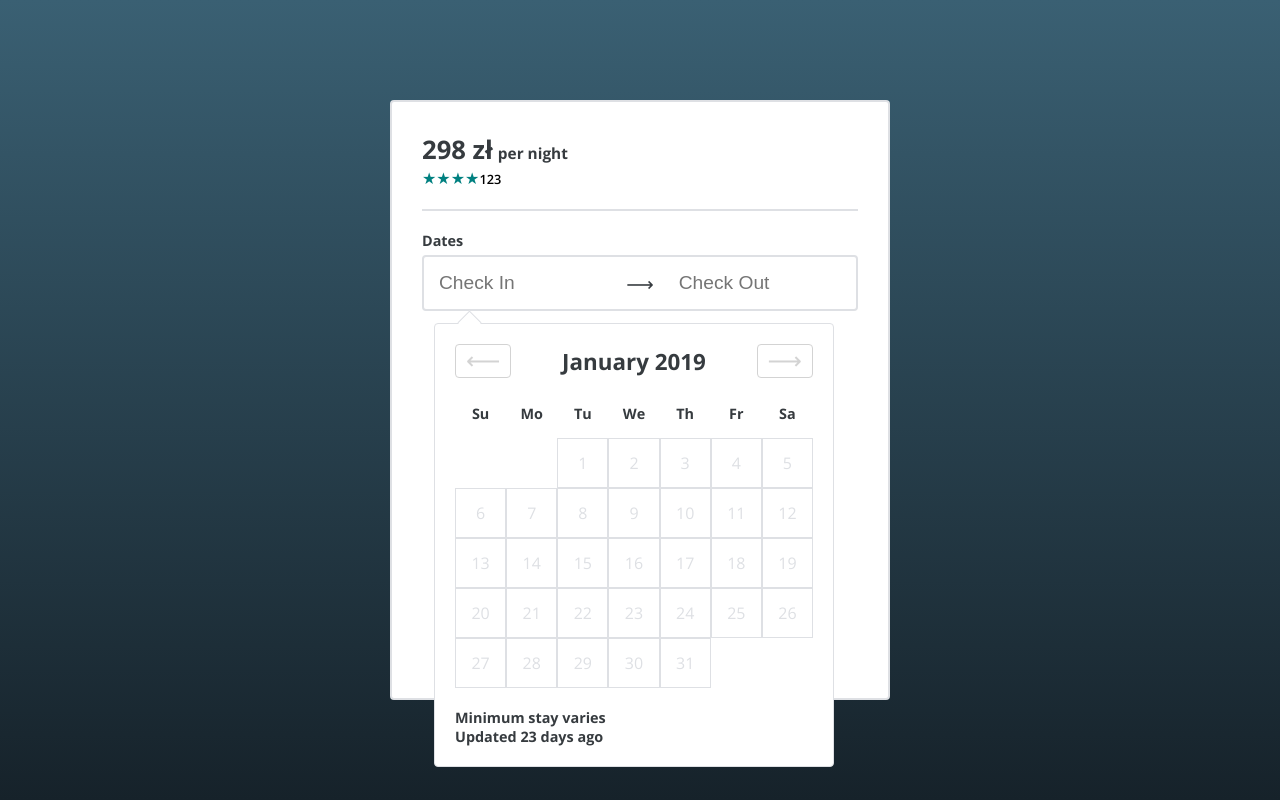
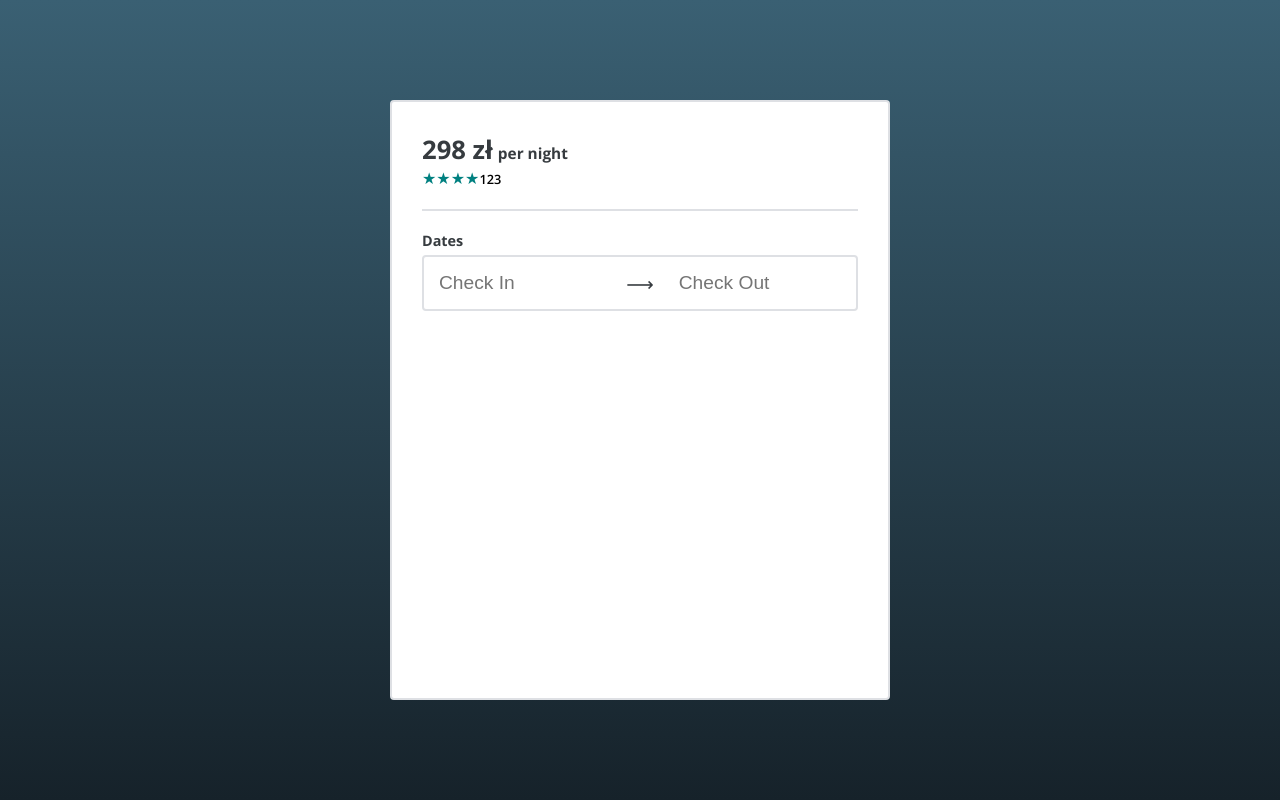
Before and after one commit to Swor71/Calendar, a React (Create React App) app: page / in a window 1280 px wide. Built offline with nearby package versions, Linux system fonts and the light colour scheme.

Commit message:
Restructure files and state

```diff
--- a/src/components/BookingComponent/BookingBody/BookingBody.jsx
+++ b/src/components/BookingComponent/BookingBody/BookingBody.jsx
@@ -1,34 +1,45 @@
 import React, { PureComponent } from 'react';
 import CalendarComponent from '../../CalendarComponent/CalendarComponent';
+import PropTypes from 'prop-types';
 
 import './BookingBody.css';
 
 class BookingBody extends PureComponent {
-  state = {
-    showCalendar: true,
-  }
-
-  handleShowCalendar = () => {
-    this.setState(prevState => ({ showCalendar: !prevState.showCalendar }));
+  static propTypes = {
+    calendarData: PropTypes.object,
+    onHandleSelectDate: PropTypes.func,
+    onHandleMonthChange: PropTypes.func,
+    onHandleShowCalendar: PropTypes.func,
   }
 
   render() {
+    const { calendarData, calendarData: { selectedDate, showCalendar }, onHandleSelectDate, onHandleMonthChange, onHandleShowCalendar } = this.props;
+
     return (
       <div className="booking-body__wrapper">
         <div className="booking-body__header">Dates</div>
         <div className="booking-body__inputs">
           <input
-            onClick={this.handleShowCalendar}
+            onClick={onHandleShowCalendar}
             type="text"
             placeholder="Check In"
-            className="booking-body__inputs--check-in" />
+            className="booking-body__inputs--check-in"
+            value={selectedDate}
+          />
           <span className="booking-body__arrow">⟶</span>
           <input
-            onClick={this.handleShowCalendar}
+            onClick={onHandleShowCalendar}
             type="text"
             placeholder="Check Out"
-            className="booking-body__inputs--check-out" />
-          {this.state.showCalendar ? <CalendarComponent /> : null}
+            className="booking-body__inputs--check-out"
+          />
+          {showCalendar
+            ? <CalendarComponent
+              calendarData={calendarData}
+              onHandleSelectDate={onHandleSelectDate}
+              onHandleMonthChange={onHandleMonthChange}
+            />
+            : null}
         </div>
       </div>
     );
--- a/src/components/BookingComponent/BookingComponent.jsx
+++ b/src/components/BookingComponent/BookingComponent.jsx
@@ -2,6 +2,7 @@ import React, { PureComponent } from 'react';
 import BookingNav from './BookingNav/BookingNav';
 import BookingBody from './BookingBody/BookingBody';
 import PropTypes from 'prop-types';
+import { monthsArr, month, year, numberOfDaysInMonth, firstDayOfMonth } from '../../utils/dateFormats';
 
 import './BookingComponent.css';
 
@@ -13,8 +14,45 @@ class BookingComponent extends PureComponent {
     availableDates: PropTypes.arrayOf(PropTypes.object),
   }
 
+  state = {
+    month,
+    selectedDate: '',
+    showCalendar: false,
+  }
+
+  handleShowCalendar = () => {
+    this.setState(prevState => ({ showCalendar: !prevState.showCalendar }));
+  }
+
+  handleMonthChange = (value) => {
+    this.setState(prevState => ({ month: prevState.month + value }));
+  }
+
+  handleSelectDate = (day) => {
+    const date = `${day}/${month + 1}/${year}`;
+    this.setState({ selectedDate: date, showCalendar: false });
+  }
+
   render() {
+    const { selectedDate, showCalendar, month } = this.state;
     const { price, rating, reviews } = this.props;
+
+    const date = `${monthsArr[month]} ${year}`;
+
+    const amountOfDays = numberOfDaysInMonth(year, month);
+    const startOfMonth = firstDayOfMonth(year, month);
+    let currentMonth = [];
+    let emptyBlocks = [];
+    for (let i = 0; i <= startOfMonth; i++) {
+      emptyBlocks.push(i);
+    }
+    if (emptyBlocks.length > 6) {
+      emptyBlocks = [];
+    }
+    for (let i = 1; i <= amountOfDays; i++) {
+      currentMonth.push(i);
+    }
+
     return (
       <div className='booking-component__wrapper'>
         <BookingNav
@@ -22,7 +60,12 @@ class BookingComponent extends PureComponent {
           rating={rating}
           reviews={reviews}
         />
-        <BookingBody />
+        <BookingBody
+          calendarData={{ emptyBlocks, currentMonth, date, showCalendar, selectedDate }}
+          onHandleShowCalendar={this.handleShowCalendar}
+          onHandleMonthChange={this.handleMonthChange}
+          onHandleSelectDate={this.handleSelectDate}
+        />
       </div>
     );
   }
--- a/src/components/CalendarComponent/CalendarBody/CalendarBody.jsx
+++ b/src/components/CalendarComponent/CalendarBody/CalendarBody.jsx
@@ -1,22 +1,22 @@
 import React, { PureComponent } from 'react';
 import PropTypes from 'prop-types';
+import { daysArr } from '../../../utils/dateFormats';
 
 import './CalendarBody.css';
 
 class CalendarBody extends PureComponent {
   static propTypes = {
-    daysArr: PropTypes.arrayOf(PropTypes.string),
-    currentMonth: PropTypes.arrayOf(PropTypes.number),
-    emptyBlocks: PropTypes.arrayOf(PropTypes.number),
+    calendarData: PropTypes.object,
+    onHandleSelectDate: PropTypes.func,
   }
 
   render() {
-    const { daysArr, currentMonth, emptyBlocks } = this.props;
+    const { calendarData: { currentMonth, emptyBlocks }, onHandleSelectDate } = this.props;
     return (
       <div className='calendar-body__wrapper'>
         {daysArr.map(day => <div className='weekday' key={day} >{day}</div>)}
-        {emptyBlocks.map((block) => <div className="emptyday" key={block}></div>)}
-        {currentMonth.map(day => <div className='day' key={day} value={day} >{day}</div>)}
+        {emptyBlocks.map(block => <div className="emptyday" key={block}></div>)}
+        {currentMonth.map(day => <div className='day' key={day} onClick={() => onHandleSelectDate(day)}>{day}</div>)}
       </div>
     );
   }
--- a/src/components/CalendarComponent/CalendarComponent.jsx
+++ b/src/components/CalendarComponent/CalendarComponent.jsx
@@ -2,46 +2,30 @@ import React, { PureComponent } from 'react';
 import CalendarNav from './CalendarNav/CalendarNav';
 import CalendarBody from './CalendarBody/CalendarBody';
 import CalendarFooter from './CalendarFooter/CalendarFooter';
+import PropTypes from 'prop-types';
 
-import { daysArr, monthsArr, month, year, numberOfDaysInMonth, firstDayOfMonth } from '../../utils/dateFormats';
 
 import './CalendarComponent.css';
 
 class CalendarComponent extends PureComponent {
-  state = {
-    month,
-  }
-
-  handleMonthChange = (value) => {
-    this.setState(prevState => ({ month: prevState.month + value }));
+  static propTypes = {
+    calendarData: PropTypes.object,
+    onHandleSelectDate: PropTypes.func,
+    onHandleMonthChange: PropTypes.func,
   }
 
   render() {
-    const { month } = this.state;
+    const { calendarData, calendarData: { date }, onHandleSelectDate, onHandleMonthChange } = this.props;
 
-    const amountOfDays = numberOfDaysInMonth(year, month);
-    const startOfMonth = firstDayOfMonth(year, month);
-    let currentMonth = [];
-    let emptyBlocks = [];
-    for (let i = 0; i <= startOfMonth; i++) {
-      emptyBlocks.push(i);
-    }
-    if (emptyBlocks.length > 6) {
-      emptyBlocks = [];
-    }
-    for (let i = 1; i <= amountOfDays; i++) {
-      currentMonth.push(i);
-    }
     return (
       <div className='calendar-component__wrapper'>
         <CalendarNav
-          date={`${monthsArr[month]} ${year}`}
-          onHandleMonthChange={this.handleMonthChange}
+          date={date}
+          onHandleMonthChange={onHandleMonthChange}
         />
         <CalendarBody
-          currentMonth={currentMonth}
-          daysArr={daysArr}
-          emptyBlocks={emptyBlocks}
+          calendarData={calendarData}
+          onHandleSelectDate={onHandleSelectDate}
         />
         <CalendarFooter />
       </div>
```
